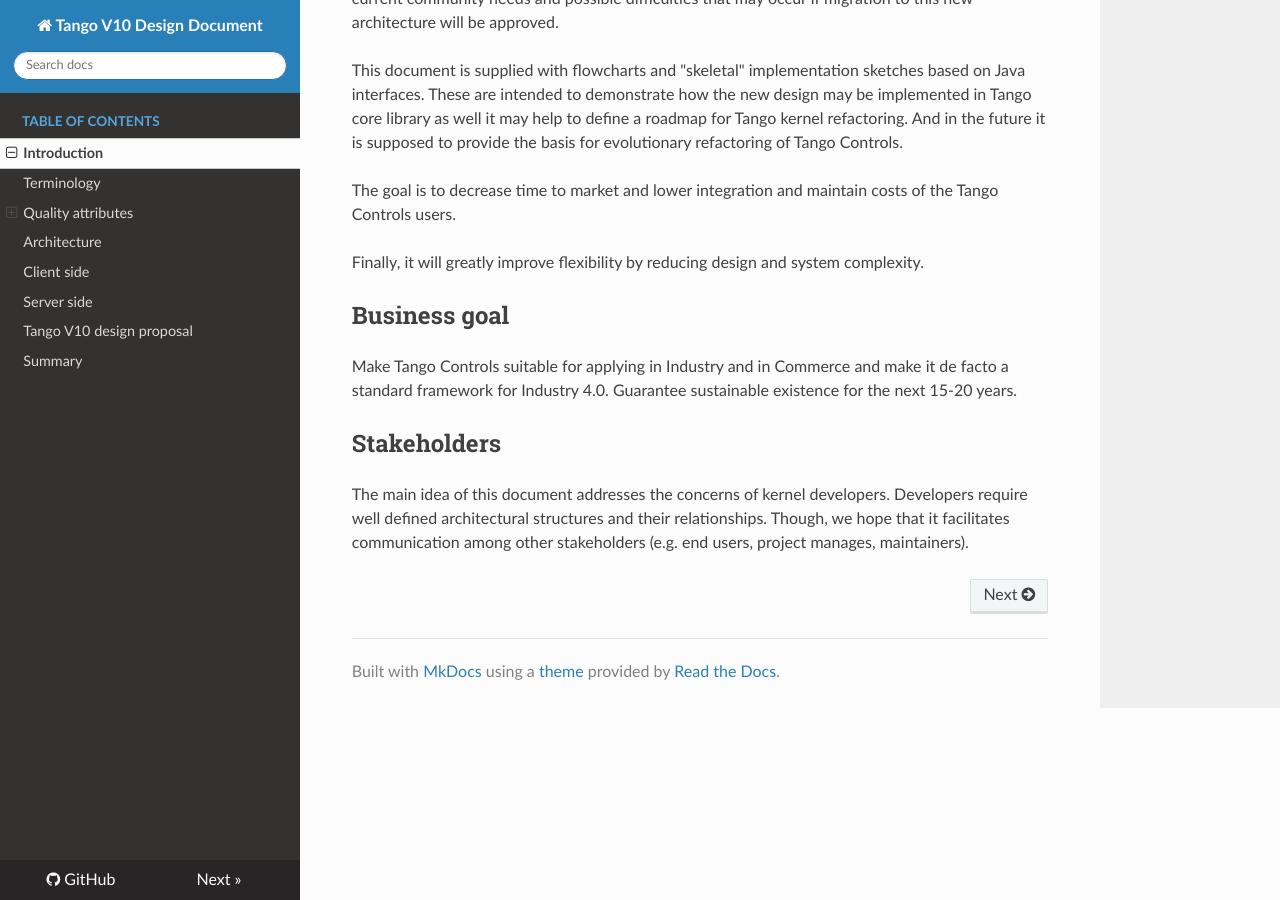
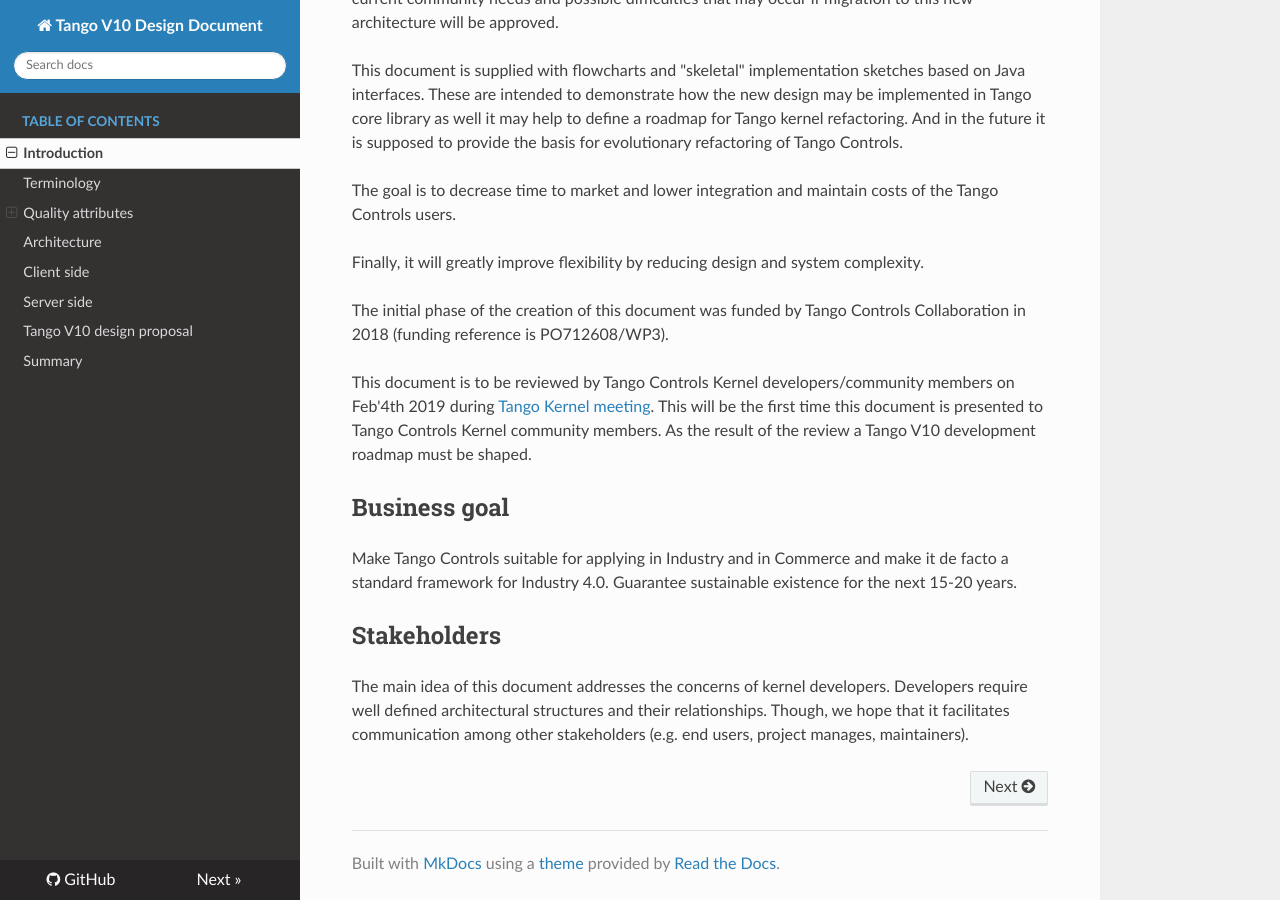
Before and after one commit to Ingvord/tango-v10-design-doc, an MkDocs documentation site: the page built from docs/index.md, in a window 1280 px wide and 900 px high, scrolled down 2926 px. Built offline with MkDocs 1.6.1, drawn with Linux system fonts in a browser that asks for light colours; nearby versions of some CDN libraries; old or Windows-style settings are respelled for this version of MkDocs.

Commit message:
progress #20

```diff
--- a/docs/index.md
+++ b/docs/index.md
@@ -75,14 +75,6 @@ Block schemes and diagrams are used to present information.
 We hope that the taken parts of the existing core library will make further discussions and analysis easier.
 
 
-
-
-
-
-
-
-
-
 ## Mission of this document
 
 
@@ -97,7 +89,9 @@ The goal is to decrease time to market and lower integration and maintain costs
 
 Finally, it will greatly improve flexibility by reducing design and system complexity.
 
+The initial phase of the creation of this document was funded by Tango Controls Collaboration in 2018 (funding reference is PO712608/WP3).
 
+This document is to be reviewed by Tango Controls Kernel developers/community members on Feb'4th 2019 during [Tango Kernel meeting](http://www.tango-controls.org/community/events/tango-kernel-meeting-doc-camp/). This will be the first time this document is presented to Tango Controls Kernel community members. As the result of the review a Tango V10 development roadmap must be shaped.
 
 ## Business goal
 
```
